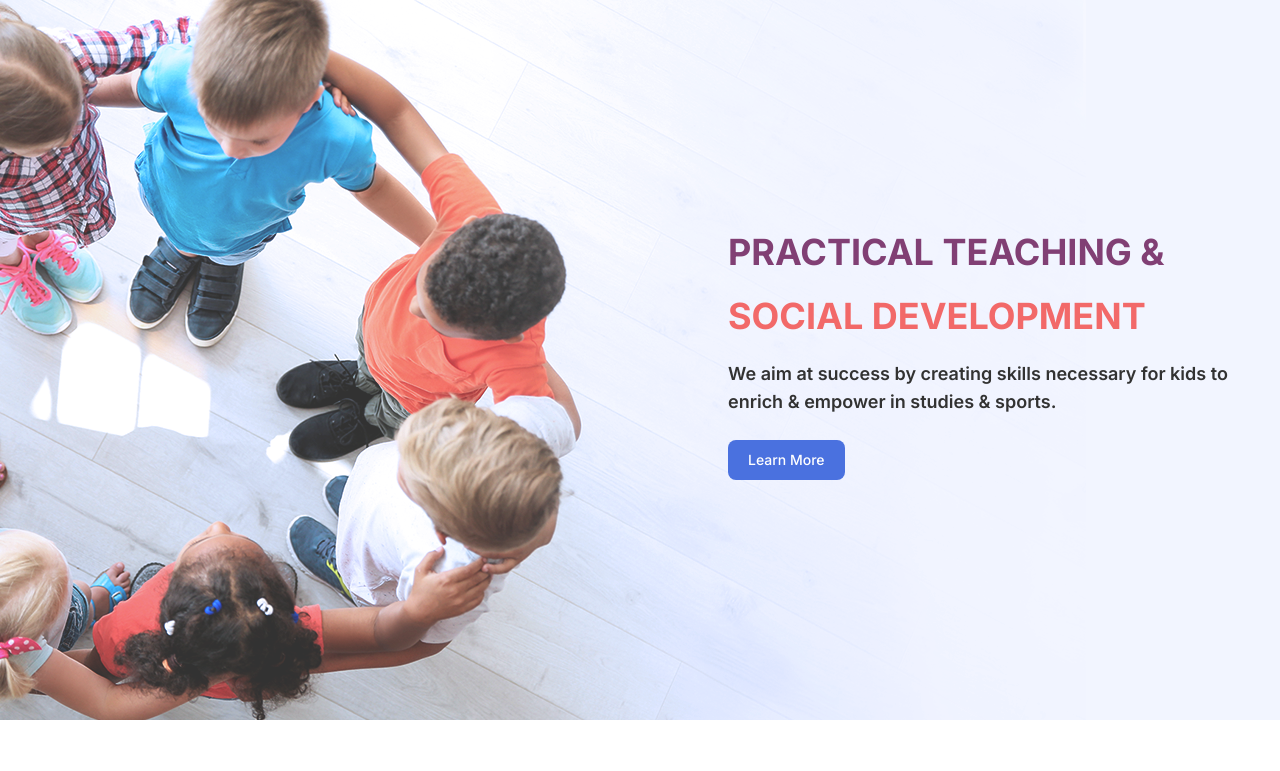
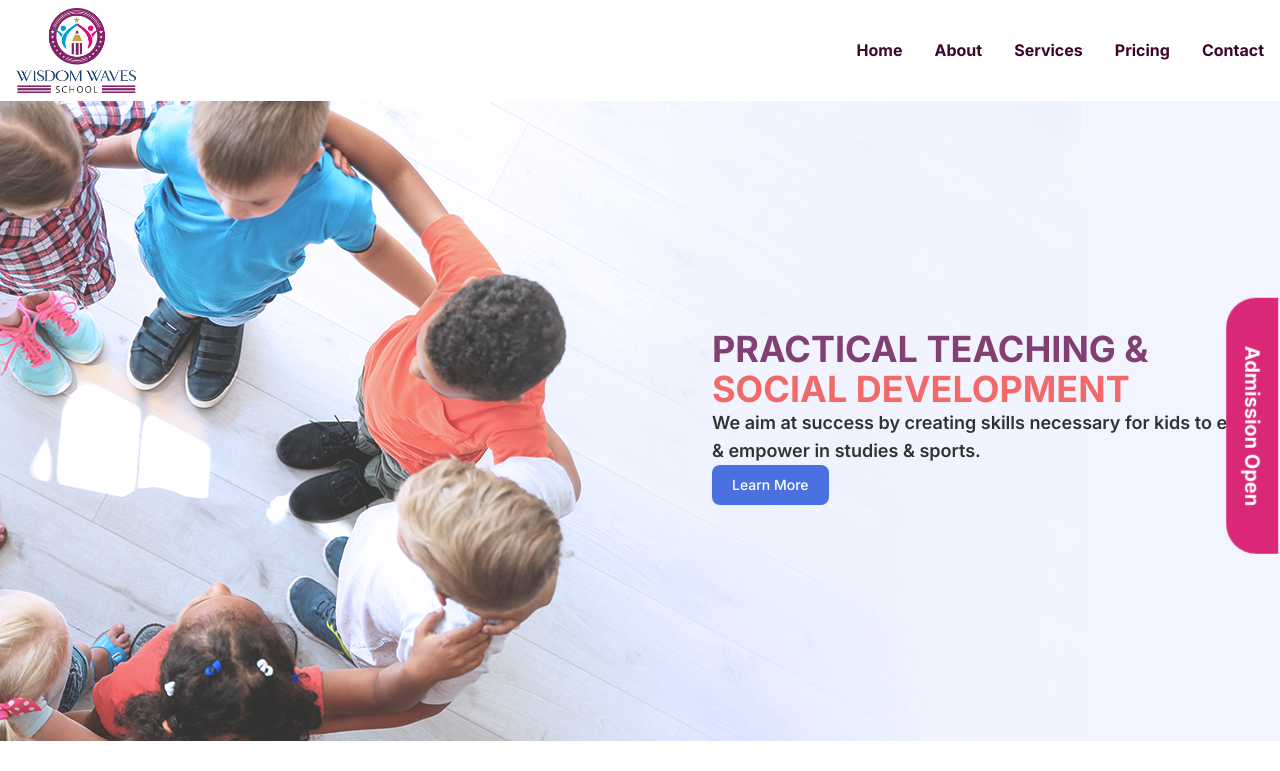
Before and after one commit to AINSoftwareSolution/School-management, a Next.js app: page / in a window 1280 px wide. Shown: the top 771 px of the page. Built offline with nearby package versions, Linux system fonts and the light colour scheme.

Commit message:
header added

```diff
--- a/src/app/component/Banner.tsx
+++ /dev/null
@@ -1,42 +0,0 @@
-import React from "react";
-
-const Banner = () => {
-  return (
-    <div className="relative bg-cover h-[90vh] max-w-screen-2xl mx-auto flex justify-end items-center">
-      <div className="max-w-xl px-6 py-12 bg-none ">
-        {/* Text Content */}
-
-        <h1 className="text-2xl md:text-4xl uppercase font-bold text-purple-700 text-opacity-100">
-          Practical Teaching &
-        </h1>
-        <br>
-        </br>
-
-        <h1 className="text-2xl md:text-4xl uppercase font-bold text-red-500 text-opacity-100">
-          Social Development
-        </h1>
-        <br>
-        </br>
-
-        <p className="text-black md:text-lg font-semibold mt-0">
-          We aim at success by creating skills necessary for kids to enrich &
-          empower in studies & sports.
-        </p>
-        <br>
-        </br>
-
-        <button
-          type="button"
-          className="text-white bg-blue-700 hover:bg-blue-800 focus:ring-4 focus:ring-blue-300 font-medium rounded-lg text-sm px-5 py-2.5 me-2 mb-2 dark:bg-blue-600 dark:hover:bg-blue-700 focus:outline-none dark:focus:ring-blue-800"
-        >
-          Learn More
-        </button>
-      </div>
-    </div>
-
-
-
-  );
-};
-
-export default Banner;
--- a/src/app/component/tabs.tsx
+++ b/src/app/component/tabs.tsx
@@ -1,7 +1,6 @@
 'use client'
 import React, {  useState } from 'react';
 import { TabsProps } from '../utilis/type';
-
 
 
 const Tabs: React.FC<TabsProps> = ({ children }) => {
--- a/src/app/globals.css
+++ b/src/app/globals.css
@@ -17,31 +17,42 @@
 }
 
 body {
-  background-color: '#f4f4f4'
-
+  font-family: 'Raleway', sans-serif;
+  font-weight: 500;
+  font-style: normal;
+  text-transform: none;
+  text-align: unset;
+  text-decoration: none;
+  font-size: 16px;
+  line-height: 30px;
 }
 
 .auth {
   background-image: url('https://i.pinimg.com/originals/cd/19/c6/cd19c6995371fb9fe41c90a1eb4e7b56.jpg');
 }
-.login-image{
+
+.login-image {
   background-image: url('https://i.pinimg.com/originals/cd/19/c6/cd19c6995371fb9fe41c90a1eb4e7b56.jpg');
 
 }
 
 
 form label {
-line-height: 0.25rem !important;
+  line-height: 0.25rem !important;
 }
-.banner{
+
+.banner {
   background-image: url('../app/utilis/Images/slider1.jpg');
 }
-.logo{
+
+.logo {
   -ms-layout-grid-mode: url('../app/utilis/logo/WISDOM\ WAVES\ -\ Logo\ Round.png');
 }
-.standardCurriculum{
+
+.standardCurriculum {
   background-image: url('../app/utilis//Images/standard.jpg');
 }
+
 .bg-white {
   background-color: #ffffff;
 }
@@ -66,7 +77,8 @@ line-height: 0.25rem !important;
 }
 
 .activity:hover {
-  border-color: #4a90e2; /* Change border color on hover */
+  border-color: #4a90e2;
+  /* Change border color on hover */
 }
 
 .activity h2 {
--- a/src/app/layout.tsx
+++ b/src/app/layout.tsx
@@ -1,7 +1,7 @@
 import type { Metadata } from "next";
 import { Inter } from "next/font/google";
 import "./globals.css";
-import Navbar from "./component/Navbar";
+import Header from "./layout/header";
 
 const inter = Inter({ subsets: ["latin"] });
 
@@ -18,10 +18,10 @@ export default function RootLayout({
   return (
     <html lang="en">
       <body className={inter.className}>
-
+        <Header />
         {children}
 
-        </body>
+      </body>
     </html>
   );
 }
--- /dev/null
+++ b/src/app/layout/admissionOpenButton.tsx
@@ -0,0 +1,16 @@
+
+import Link from 'next/link';
+import React from 'react';
+
+const AdmissionButton = () => {
+    return (
+        <>
+            <Link href="/admission-enquiry/login" target='_blank'
+                className="text-white  top-1/2 right-[-100px] fixed transform rotate-90 z-50 bg-pink-600 px-12 py-3 rounded-b-[30px] font-bold text-xl">
+                Admission Open
+            </Link>
+        </>
+    );
+};
+
+export default AdmissionButton;
--- /dev/null
+++ b/src/app/layout/header.tsx
@@ -0,0 +1,70 @@
+'use client'
+import Image from 'next/image';
+import { useState } from 'react';
+import Logo from '../utilis/images/logo.png'
+import Link from 'next/link';
+import AdmissionButton from './admissionOpenButton';
+import { usePathname } from 'next/navigation';
+
+const Header: React.FC = () => {
+    const path = usePathname()
+    const [isCollapsed, setIsCollapsed] = useState<boolean>(true);
+
+    const toggleCollapse = () => {
+        setIsCollapsed(!isCollapsed);
+    };
+
+    const isPath = path.startsWith('/admission-enquiry')
+
+    if (isPath) {
+        return (
+            <></>
+        )
+    }
+
+
+    return (
+        <>
+            <AdmissionButton />
+            <nav className="bg-white border-gray-200 sticky top-0 z-50">
+                <div className="max-w-screen-xl flex flex-wrap items-center justify-between mx-auto px-4 py-2">
+                    <Link href="/" className="flex items-center space-x-3 rtl:space-x-reverse">
+                        <Image src={Logo} width={120} height={100} alt="Wisdom Waves School" />
+                    </Link>
+                    <button
+                        onClick={toggleCollapse}
+                        className="inline-flex items-center p-2 w-10 h-10 justify-center text-sm text-gray-500 rounded-lg md:hidden hover:bg-gray-100 focus:outline-none focus:ring-2 focus:ring-gray-200"
+                        aria-controls="navbar-default"
+                        aria-expanded={!isCollapsed}
+                    >
+                        <span className="sr-only">Open main menu</span>
+                        <svg className="w-5 h-5" aria-hidden="true" xmlns="http://www.w3.org/2000/svg" fill="none" viewBox="0 0 17 14">
+                            <path stroke="currentColor" strokeLinecap="round" strokeLinejoin="round" strokeWidth="2" d="M1 1h15M1 7h15M1 13h15" />
+                        </svg>
+                    </button>
+                    <div className={`w-full md:block md:w-auto ${isCollapsed ? 'hidden' : ''}`} id="navbar-default">
+                        <ul className="font-medium flex flex-col p-4 md:p-0 mt-4 border border-gray-100 rounded-lg bg-gray-50 md:flex-row md:space-x-8 rtl:space-x-reverse md:mt-0 md:border-0 md:bg-white">
+                            <li>
+                                <Link href="#" className="block py-2 px-3 text-purple-900 font-[700] rounded hover:bg-gray-100 md:hover:bg-transparent md:border-0 md:hover:text-blue-700 md:p-0" aria-current="page">Home</Link>
+                            </li>
+                            <li>
+                                <Link href="#" className="block py-2 px-3 text-purple-900 font-[700] rounded hover:bg-gray-100 md:hover:bg-transparent md:border-0 md:hover:text-blue-700 md:p-0" >About</Link>
+                            </li>
+                            <li>
+                                <Link href="#" className="block py-2 px-3 text-purple-900 font-[700] rounded hover:bg-gray-100 md:hover:bg-transparent md:border-0 md:hover:text-blue-700 md:p-0">Services</Link>
+                            </li>
+                            <li>
+                                <Link href="#" className="block py-2 px-3 text-purple-900 font-[700] rounded hover:bg-gray-100 md:hover:bg-transparent md:border-0 md:hover:text-blue-700 md:p-0">Pricing</Link>
+                            </li>
+                            <li>
+                                <Link href="#" className="block py-2 px-3 text-purple-900 font-[700] rounded hover:bg-gray-100 md:hover:bg-transparent md:border-0 md:hover:text-blue-700 md:p-0">Contact</Link>
+                            </li>
+                        </ul>
+                    </div>
+                </div>
+            </nav>
+        </>
+    );
+};
+
+export default Header;
--- a/src/app/page.tsx
+++ b/src/app/page.tsx
@@ -1,8 +1,6 @@
 "use client";
 import Image from "next/image";
-import { Container, InputField, TabPane, Tabs } from "./component";
-import Banner from "./component/Banner";
-import Navbar from "./component/Navbar";
+import { Container, InputField} from "./component";
 import Image1 from "./utilis/Images/lunch-food-sandwich-milk-and-fruits.webp";
 import Image2 from "./utilis/Images/clock.jpg";
 import Image3 from "./utilis/Images/microscope.png";
@@ -16,11 +14,9 @@ import { FaPaintBrush } from "react-icons/fa";
 import { FaMusic } from "react-icons/fa";
 
 import {
-  MdOutlineSportsEsports,
   MdOutlineSportsSoccer,
   MdSportsEsports,
 } from "react-icons/md";
-import { Gothic_A1 } from "next/font/google";
 
 export default function Home() {
   return (
@@ -28,7 +24,26 @@ export default function Home() {
       {/* banner */}
       <div className="w-full h-full bg-banner-bg  flex items-center">
         <div className="w-full bg-black opacity-80 text-white banner bg-center ">
-          <Banner />
+          <div className="relative bg-cover h-[80vh] max-w-screen-2xl mx-auto flex justify-end items-center">
+            <div className="max-w-xl px-2 py-12 bg-none ">
+              <h1 className="text-2xl md:text-4xl uppercase font-bold text-purple-700 text-opacity-100">
+                Practical Teaching &
+              </h1>
+              <h1 className="text-2xl md:text-4xl uppercase font-bold text-red-500 text-opacity-100">
+                Social Development
+              </h1>
+              <p className="text-black md:text-lg font-semibold mt-0">
+                We aim at success by creating skills necessary for kids to enrich &
+                empower in studies & sports.
+              </p>
+              <button
+                type="button"
+                className="text-white bg-blue-700 hover:bg-blue-800 focus:ring-4 focus:ring-blue-300 font-medium rounded-lg text-sm px-5 py-2.5 me-2 mb-2 dark:bg-blue-600 dark:hover:bg-blue-700 focus:outline-none dark:focus:ring-blue-800"
+              >
+                Learn More
+              </button>
+            </div>
+          </div>
         </div>
       </div>
 
```
